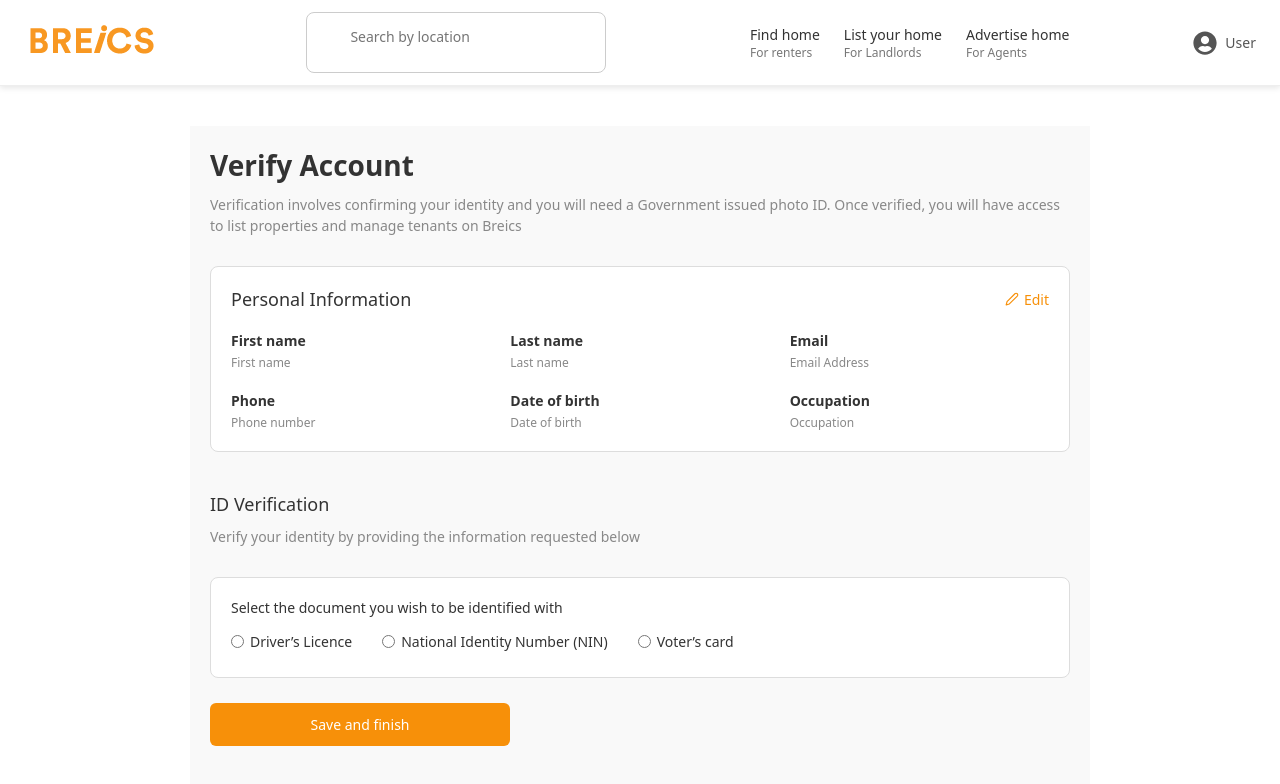
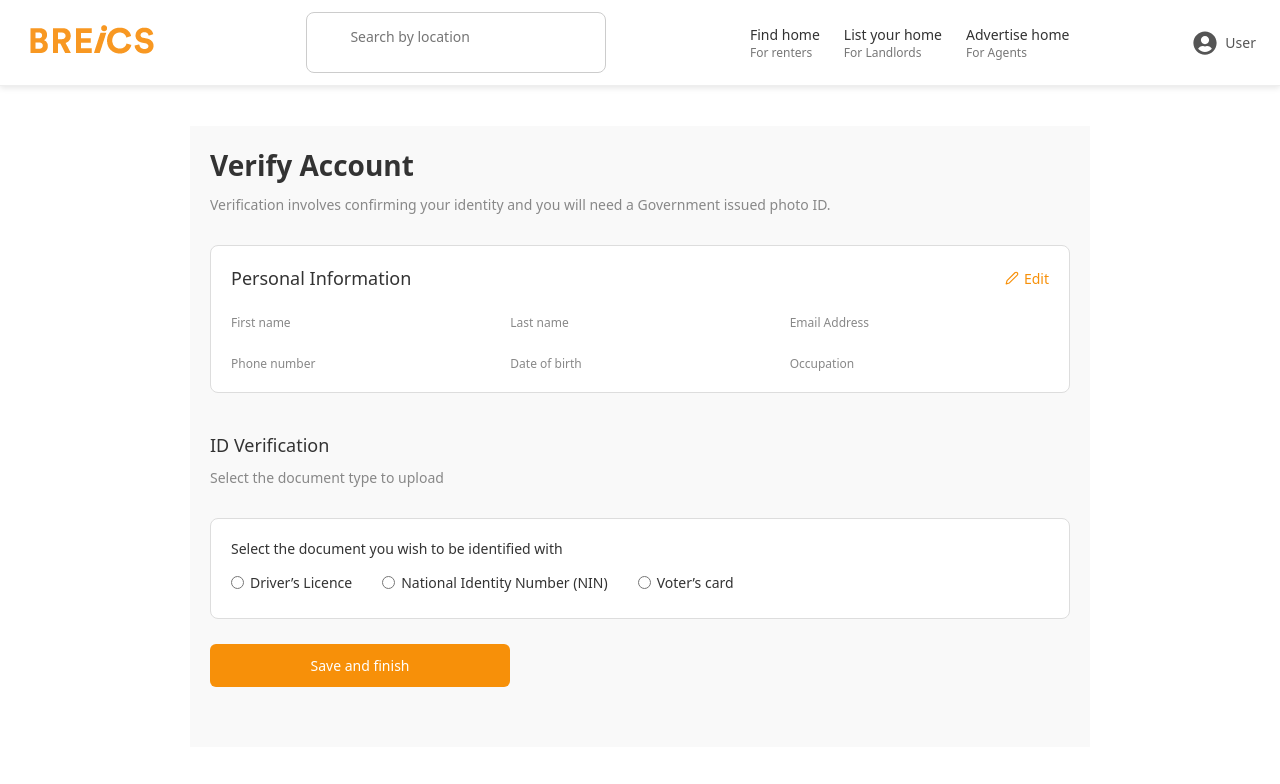
Before and after one commit to Breics/Breics, a React (Vite) app: page /verify-id in a window 1280 px wide. Shown: the top 784 px of the page. Built offline with nearby package versions, Linux system fonts and the light colour scheme.

Commit message:
auto-commit

```diff
--- a/src/Pages/IDVerification.jsx
+++ b/src/Pages/IDVerification.jsx
@@ -4,29 +4,51 @@ import { useNavigate } from "react-router-dom";
 import { FiEdit2 } from "react-icons/fi";
 import Navbar from "../components/Dashboard/DasNavbar";
 import IDUploadModal from "../components/Dashboard/IDModal";
+import axios from "axios";
 
 const IDVerification = ({ user }) => {
   const navigate = useNavigate();
-
   const [selectedIDType, setSelectedIDType] = useState(null);
   const [showModal, setShowModal] = useState(false);
-  const [idData, setIdData] = useState(null); // Store the returned modal data
+  const [idData, setIdData] = useState(null); // { id_number, id_image (File) }
 
   const handleIDTypeSelect = (type) => {
     setSelectedIDType(type);
     setShowModal(true);
   };
 
-  const handleSaveAndFinish = () => {
-    // Prepare full data for backend
-    const verificationPayload = {
-      personalInfo: user,
-      idInfo: idData,
-    };
+  const handleSaveAndFinish = async () => {
+    if (!idData || !user?._id) {
+      alert("Missing required data.");
+      return;
+    }
 
-    // Simulate backend submission
-    console.log("Submitted:", verificationPayload);
-    alert("Verification info submitted.");
+    const formData = new FormData();
+    formData.append("user_id", user._id);
+    formData.append("id_type", selectedIDType);
+    formData.append("id_number", idData.id_number);
+    formData.append("id_image", idData.id_image); // File object
+
+    try {
+      const response = await axios.post(
+        "https://breics.onrender.com/api/verify-id",
+        formData,
+        {
+          headers: {
+            "Content-Type": "multipart/form-data",
+          },
+        }
+      );
+
+      if (response.data.success) {
+        alert("Verification info submitted successfully.");
+      } else {
+        alert("Submission failed: " + response.data.message);
+      }
+    } catch (err) {
+      console.error("Submission error:", err);
+      alert("An error occurred during submission.");
+    }
   };
 
   return (
@@ -35,80 +57,43 @@ const IDVerification = ({ user }) => {
       <div className="id-verification-container">
         <h2>Verify Account</h2>
         <p className="subtitle">
-          Verification involves confirming your identity and you will need a
-          Government issued photo ID. Once verified, you will have access to
-          list properties and manage tenants on Breics
+          Verification involves confirming your identity and you will need a Government issued photo ID.
         </p>
 
         <div className="info-box">
           <div className="info-header">
             <h3>Personal Information</h3>
-            <button
-              className="edit-button"
-              onClick={() => navigate("/verify-account")}
-            >
+            <button className="edit-button" onClick={() => navigate("/verify-account")}>
               <FiEdit2 /> Edit
             </button>
           </div>
           <div className="info-grid">
-            <div>
-              <strong>{user?.firstName || "First name"}</strong>
-              <p>First name</p>
-            </div>
-            <div>
-              <strong>{user?.lastName || "Last name"}</strong>
-              <p>Last name</p>
-            </div>
-            <div>
-              <strong>{user?.email || "Email"}</strong>
-              <p>Email Address</p>
-            </div>
-            <div>
-              <strong>{user?.phone || "Phone"}</strong>
-              <p>Phone number</p>
-            </div>
-            <div>
-              <strong>{user?.dob || "Date of birth"}</strong>
-              <p>Date of birth</p>
-            </div>
-            <div>
-              <strong>{user?.occupation || "Occupation"}</strong>
-              <p>Occupation</p>
-            </div>
+            <div><strong>{user?.first_name}</strong><p>First name</p></div>
+            <div><strong>{user?.last_name}</strong><p>Last name</p></div>
+            <div><strong>{user?.email}</strong><p>Email Address</p></div>
+            <div><strong>{user?.phone_number}</strong><p>Phone number</p></div>
+            <div><strong>{user?.dob}</strong><p>Date of birth</p></div>
+            <div><strong>{user?.occupation}</strong><p>Occupation</p></div>
           </div>
         </div>
 
         <div className="id-section">
           <h3>ID Verification</h3>
-          <p className="subtitle">
-            Verify your identity by providing the information requested below
-          </p>
+          <p className="subtitle">Select the document type to upload</p>
 
           <div className="id-options-box">
             <p>Select the document you wish to be identified with</p>
             <div className="id-options">
               <label>
-                <input
-                  type="radio"
-                  name="idType"
-                  onChange={() => handleIDTypeSelect("driver")}
-                />
+                <input type="radio" name="idType" onChange={() => handleIDTypeSelect("driver")} />
                 Driver’s Licence
               </label>
               <label>
-                <input
-                  type="radio"
-                  name="idType"
-                  onChange={() => handleIDTypeSelect("nin")}
-                />
+                <input type="radio" name="idType" onChange={() => handleIDTypeSelect("nin")} />
                 National Identity Number (NIN)
               </label>
               <label>
-                <input
-                  type="radio"
-                  name="idType"
-                  onChange={() => handleIDTypeSelect("voter")}
-                />
+                <input type="radio" name="idType" onChange={() => handleIDTypeSelect("voter")} />
                 Voter’s card
               </label>
             </div>
@@ -124,7 +109,7 @@ const IDVerification = ({ user }) => {
             type={selectedIDType}
             onClose={() => setShowModal(false)}
             onSubmit={(data) => {
-              setIdData(data);
+              setIdData(data); // { id_number, id_image }
               setShowModal(false);
             }}
           />
--- a/src/Pages/Login.jsx
+++ b/src/Pages/Login.jsx
@@ -53,7 +53,7 @@ const Login = () => {
 
     try {
       if (isLogin) {
-        const res = await axios.post("http://localhost:5000/api/auth/login", {
+        const res = await axios.post("https://breics.onrender.com/api/auth/login", {
           email: formData.email,
           password: formData.password,
         });
--- a/src/components/Dashboard/IDModal.jsx
+++ b/src/components/Dashboard/IDModal.jsx
@@ -45,7 +45,12 @@ const IDUploadModal = ({ type, onClose, onSubmit }) => {
   };
 
   const handleFileChange = (e) => {
-    setIdFile(e.target.files[0]);
+    const file = e.target.files[0];
+    if (file && !["image/png", "image/jpeg", "application/pdf"].includes(file.type)) {
+      alert("Unsupported file type. Please upload PNG, JPG, or PDF.");
+      return;
+    }
+    setIdFile(file);
   };
 
   const handleSubmit = () => {
@@ -54,7 +59,11 @@ const IDUploadModal = ({ type, onClose, onSubmit }) => {
       return;
     }
 
-    onSubmit({ type, idNumber, idFile });
+    // Match backend field expectations
+    onSubmit({
+      id_number: idNumber,
+      id_image: idFile,
+    });
   };
 
   return (
```
